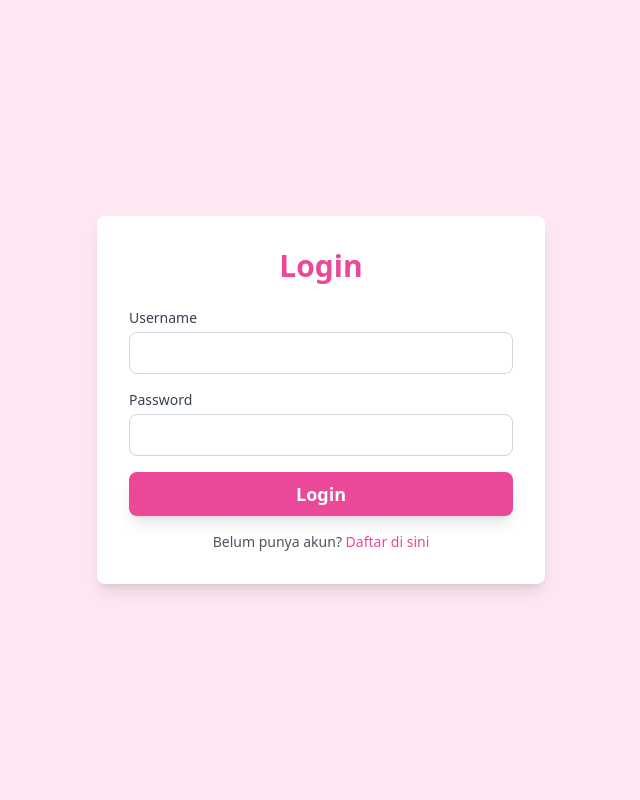
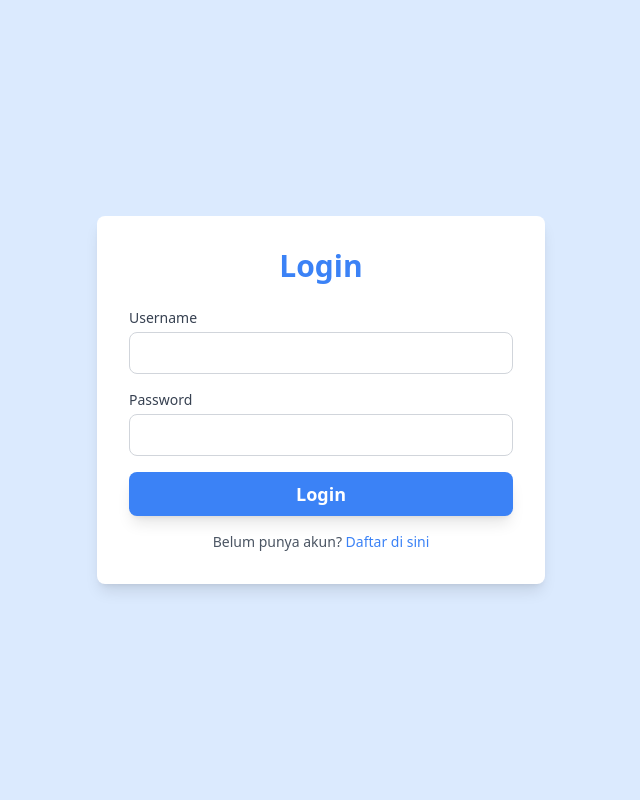
Before and after one commit to Wassabie/klinik_kecantikan, a PHP site: page /klinik_pweb/login.php in a window 1280 px wide. Shown: the whole page, without its empty margins (319-959 px from the left). Run offline with PHP 8.4, Linux system fonts and the light colour scheme; some libraries are stand-ins or nearby versions.

Commit message:
warna login

```diff
--- a/login.php
+++ b/login.php
@@ -48,11 +48,11 @@ if ($_SERVER['REQUEST_METHOD'] === 'POST') {
     <title>Login - Azra Beauty Clinic</title>
     <script src="https://cdn.tailwindcss.com"></script>
 </head>
-<body class="bg-pink-100 min-h-screen flex items-center justify-center">
+<body class="bg-blue-100 min-h-screen flex items-center justify-center">
 
     <!-- Login Card -->
     <div class="bg-white shadow-lg rounded-lg p-6 md:p-8 w-full max-w-md">
-        <h1 class="text-2xl md:text-3xl font-bold text-pink-500 text-center mb-6">Login</h1>
+        <h1 class="text-2xl md:text-3xl font-bold text-blue-500 text-center mb-6">Login</h1>
 
         <?php if (isset($error_message)): ?>
             <div class="bg-red-100 border-l-4 border-red-500 text-red-700 p-4 mb-4" role="alert">
@@ -64,21 +64,21 @@ if ($_SERVER['REQUEST_METHOD'] === 'POST') {
             <div>
                 <label for="username" class="block text-sm font-medium text-gray-700 mb-1">Username</label>
                 <input type="text" id="username" name="username" required
-                    class="w-full border border-gray-300 rounded-lg px-4 py-2 focus:ring-pink-300">
+                    class="w-full border border-gray-300 rounded-lg px-4 py-2 focus:ring-blue-300">
             </div>
             <div>
                 <label for="password" class="block text-sm font-medium text-gray-700 mb-1">Password</label>
                 <input type="password" id="password" name="password" required
-                    class="w-full border border-gray-300 rounded-lg px-4 py-2 focus:ring-pink-300">
+                    class="w-full border border-gray-300 rounded-lg px-4 py-2 focus:ring-blue-300">
             </div>
             <button type="submit"
-                class="w-full bg-pink-500 text-white py-2 rounded-lg font-semibold text-lg shadow-lg">
+                class="w-full bg-blue-500 text-white py-2 rounded-lg font-semibold text-lg shadow-lg">
                 Login
             </button>
         </form>
         <div class="text-center mt-4 text-sm text-gray-600">
             Belum punya akun?
-            <a href="register.php" class="text-pink-500 hover:underline">Daftar di sini</a>
+            <a href="register.php" class="text-blue-500 hover:underline">Daftar di sini</a>
         </div>
     </div>
 </body>
```
